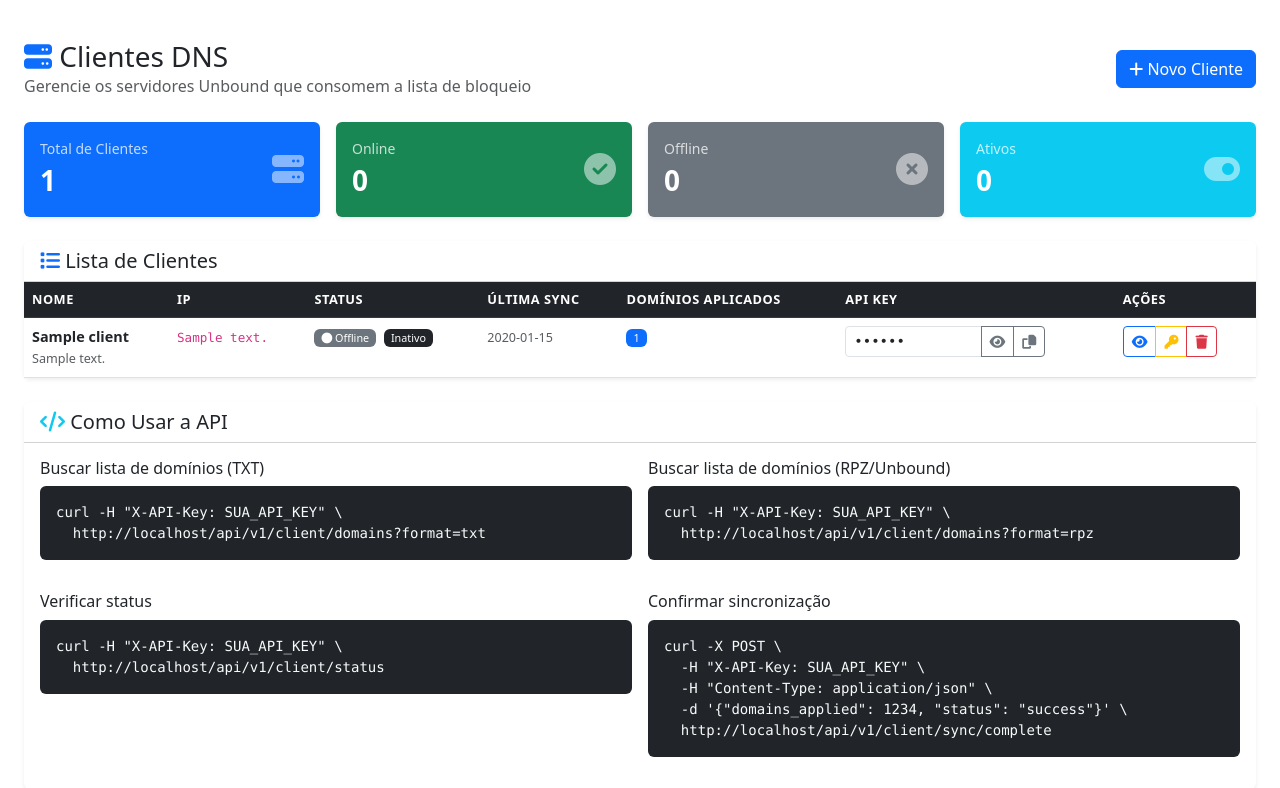
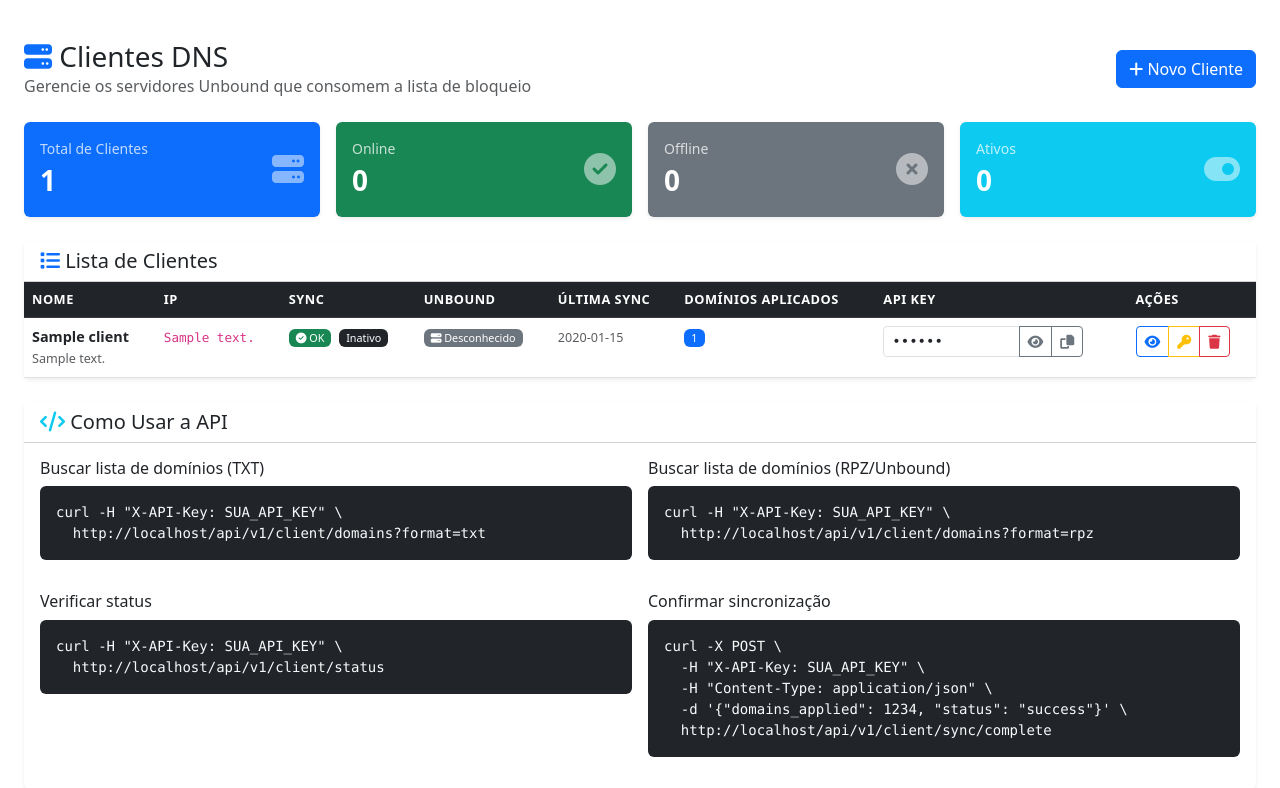
Before and after one commit to Br10Consultoria/br10blockweb, a Flask app: template frontend/templates/clients.html in a window 1280 px wide. Shown: the top 788 px of the page. Run offline with Flask 3, Linux system fonts and the light colour scheme; the template is opened without the code that fills it: most values are stand-ins (such as "Sample title", 1, 10 or a date in 2020); some libraries are stand-ins or nearby versions.

Commit message:
feat: status granular Sync/Unbound no painel + corrige RPZ module
Servidor:
- Painel mostra colunas separadas: Sync (OK/Erro) e Unbound (Online/Down)
- update_sync_status salva sync_status e unbound_status no metadata JSONB
- endpoint sync/complete aceita campo unbound_status do cliente

Cliente:
- check_unbound_status() verifica se Unbound está ativo via systemctl
- notify_server envia unbound_status junto com o resultado da sync
- Variável UNBOUND_RELOAD_FAILED controla status 'partial' vs 'success'

Unbound:
- deploy_debian12.sh adiciona 'module-config: respip validator iterator'
- Corrige: RPZ requires the respip module (fatal error no Unbound 1.17)

```diff
--- a/backend/api/client_routes.py
+++ b/backend/api/client_routes.py
@@ -220,6 +220,7 @@ def complete_sync():
         message = data.get('message', '')
         error_details = data.get('error_details')
         duration_seconds = data.get('duration_seconds', 0)
+        unbound_status = data.get('unbound_status')  # ok, down, unknown
 
         # Buscar sincronização
         if sync_id:
@@ -236,8 +237,8 @@ def complete_sync():
             else:
                 logger.warning(f"Sync ID inválido ou não pertence ao cliente: {sync_id}")
 
-        # Atualizar cliente
-        client.update_sync_status(domains_applied, status)
+        # Atualizar cliente com status granulares
+        client.update_sync_status(domains_applied, status, unbound_status=unbound_status)
 
         response = {
             'success': True,
--- a/frontend/templates/clients.html
+++ b/frontend/templates/clients.html
@@ -83,7 +83,8 @@
                         <tr>
                             <th>Nome</th>
                             <th>IP</th>
-                            <th>Status</th>
+                            <th>Sync</th>
+                            <th>Unbound</th>
                             <th>Última Sync</th>
                             <th>Domínios Aplicados</th>
                             <th>API Key</th>
@@ -103,17 +104,30 @@
                                 <code>{{ client.ip_address or '-' }}</code>
                             </td>
                             <td>
-                                {% if client.status == 'online' %}
-                                    <span class="badge bg-success"><i class="fas fa-circle"></i> Online</span>
-                                {% elif client.status == 'syncing' %}
+                                {% set sync_st = client.metadata.get('sync_status', '') if client.metadata else '' %}
+                                {% if client.status == 'syncing' %}
                                     <span class="badge bg-warning text-dark"><i class="fas fa-sync fa-spin"></i> Sincronizando</span>
-                                {% elif client.status == 'error' %}
-                                    <span class="badge bg-danger"><i class="fas fa-exclamation-circle"></i> Erro</span>
+                                {% elif sync_st == 'ok' %}
+                                    <span class="badge bg-success"><i class="fas fa-check-circle"></i> OK</span>
+                                {% elif sync_st == 'error' %}
+                                    <span class="badge bg-danger"><i class="fas fa-times-circle"></i> Erro</span>
+                                {% elif client.last_sync %}
+                                    <span class="badge bg-success"><i class="fas fa-check-circle"></i> OK</span>
                                 {% else %}
-                                    <span class="badge bg-secondary"><i class="fas fa-circle"></i> Offline</span>
+                                    <span class="badge bg-secondary"><i class="fas fa-minus-circle"></i> Nunca</span>
                                 {% endif %}
                                 {% if not client.active %}
                                     <span class="badge bg-dark ms-1">Inativo</span>
+                                {% endif %}
+                            </td>
+                            <td>
+                                {% set unbound_st = client.metadata.get('unbound_status', '') if client.metadata else '' %}
+                                {% if unbound_st == 'ok' %}
+                                    <span class="badge bg-success"><i class="fas fa-server"></i> Online</span>
+                                {% elif unbound_st == 'down' %}
+                                    <span class="badge bg-danger"><i class="fas fa-server"></i> Down</span>
+                                {% else %}
+                                    <span class="badge bg-secondary"><i class="fas fa-server"></i> Desconhecido</span>
                                 {% endif %}
                             </td>
                             <td>
```
Also changed, not shown: backend/models/dns_client.py (+25 -2 lines), 2 other files.
